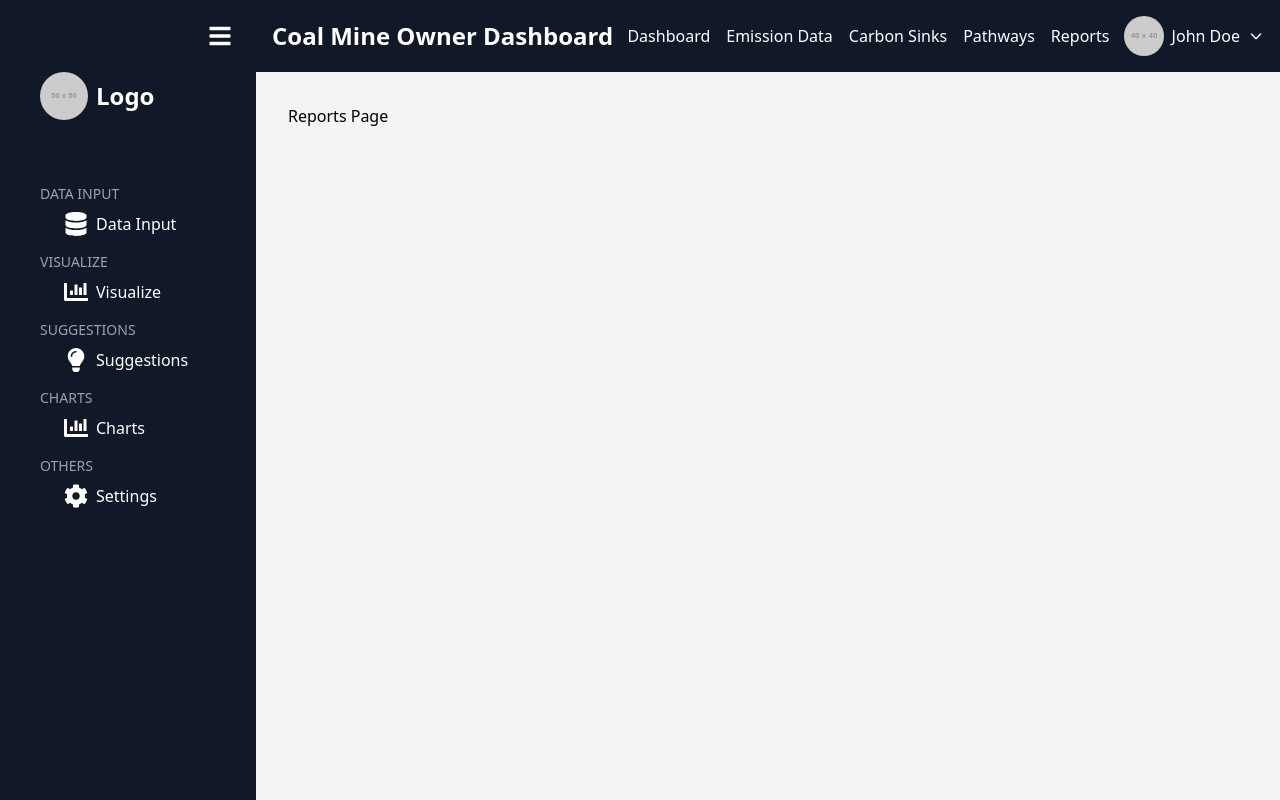
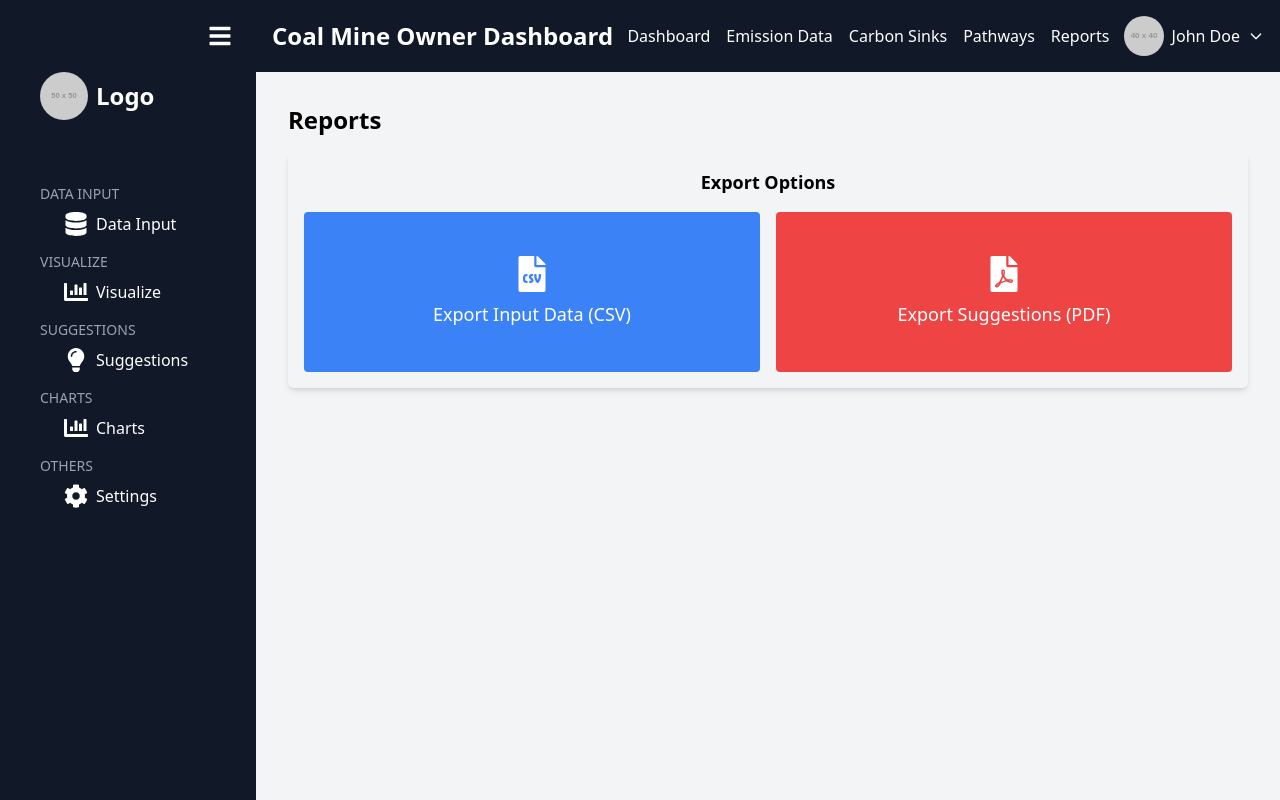
Before and after one commit to naveenrhindi/Frontend, a React (Vite) app: page /reports in a window 1280 px wide. Built offline with nearby package versions, Linux system fonts and the light colour scheme.

Commit message:
Implemented Export feature for Dummy data

```diff
--- a/package.json
+++ b/package.json
@@ -11,8 +11,11 @@
   },
   "dependencies": {
     "apexcharts": "^3.54.1",
+    "file-saver": "^2.0.5",
+    "jspdf": "^2.5.2",
     "jsvectormap": "^1.6.0",
     "leaflet": "^1.7.1",
+    "papaparse": "^5.4.1",
     "react": "^18.3.1",
     "react-apexcharts": "^1.5.0",
     "react-dom": "^18.3.1",
--- a/src/App.jsx
+++ b/src/App.jsx
@@ -10,6 +10,7 @@ import AccountSettings from './components/UserProfile/AccountSettings';
 import ChartOne from './components/Visualise/ChartOne'; // Import ChartOne component
 import ChartTwo from './components/Visualise/ChartTwo'; // Import ChartTwo component
 import ChartThree from './components/Visualise/ChartThree'; // Import ChartThree component
+import ExportOptions from './components/Export/ExportOptions'; // Correct path for ExportOptions component
 
 const App = () => {
   const [ownerData, setOwnerData] = useState({
@@ -20,6 +21,19 @@ const App = () => {
     coalMineName: "John's Coal Mine",
     about: "Riverstone Coal Mine is a leading coal mining operation located in India, established in 1985. With a focus on safety, sustainability, and innovation, we extract high-quality coal using advanced mining techniques. Our commitment to reducing environmental impact and supporting local communities is at the core of our operations through continuous investment in modern technologies."
   });
+
+  const inputData = [
+    { parameter: "Daily Production (tons)", value: 1500 },
+    { parameter: "Employee Count", value: 200 },
+    { parameter: "Safety Incidents", value: 2 },
+    { parameter: "Operational Hours", value: 24 },
+  ];
+
+  const suggestions = [
+    { parameter: "Emission Reduction", value: "Implement scrubbers to reduce emissions by 15%" },
+    { parameter: "Water Usage Optimization", value: "Recycle 50% of water used in operations" },
+    { parameter: "Safety Improvement", value: "Conduct bi-weekly safety drills" },
+  ];
 
   return (
     <Router>
@@ -34,7 +48,7 @@ const App = () => {
               if (section === 'dashboard') window.location.href = '/visualise';
               else if (section === 'emissionData') window.location.href = '/dataInput';
               else if (section === 'carbonSinks') window.location.href = '/carbonSinks';
-              else if (section === 'pathways') window.location.href = '/suggestions'; // Updated to navigate to suggestions
+              else if (section === 'pathways') window.location.href = '/suggestions';
               else if (section === 'reports') window.location.href = '/reports';
             }}
           />
@@ -50,7 +64,15 @@ const App = () => {
               <Route path="/chartTwo" element={<ChartTwo />} />
               <Route path="/chartThree" element={<ChartThree />} />
               <Route path="/carbonSinks" element={<div>Carbon Sinks Page</div>} />
-              <Route path="/reports" element={<div>Reports Page</div>} />
+              <Route path="/reports" element={
+                <div>
+                  <h1 className="text-2xl font-bold mb-4">Reports</h1>
+                  <ExportOptions
+                    inputData={inputData}
+                    suggestions={suggestions}
+                  />
+                </div>
+              } />
               {/* Add more routes as needed */}
             </Routes>
           </main>
--- /dev/null
+++ b/src/components/Export/ExportOptions.jsx
@@ -0,0 +1,50 @@
+import React from "react";
+import { saveAs } from "file-saver";
+import jsPDF from "jspdf";
+import Papa from 'papaparse';
+import { FaFileCsv, FaFilePdf } from 'react-icons/fa';
+
+function ExportOptions({ inputData, suggestions }) {
+  const exportToCSV = (data, filename) => {
+    const csv = Papa.unparse(data);
+    const blob = new Blob([csv], { type: "text/csv;charset=utf-8;" });
+    saveAs(blob, `${filename}.csv`);
+  };
+
+  const exportToPDF = (data, filename) => {
+    const doc = new jsPDF();
+    doc.text("Exported Data", 10, 10);
+    data.forEach((item, index) => {
+      doc.text(`${item.parameter}: ${item.value}`, 10, 20 + index * 10);
+    });
+    doc.save(`${filename}.pdf`);
+  };
+
+  return (
+    <div className="p-4 bg-gray-100 dark:bg-gray-900 text-center rounded-md shadow-md">
+      <h3 className="text-lg font-bold mb-4">Export Options</h3>
+      <div className="flex justify-between space-x-4">
+        <div className="flex-1 h-40">
+          <button
+            onClick={() => exportToCSV(inputData, "InputData")}
+            className="w-full h-full flex flex-col items-center justify-center bg-blue-500 text-white rounded hover:bg-blue-600 p-4"
+          >
+            <FaFileCsv className="mb-2 text-4xl" />
+            <span className="text-lg">Export Input Data (CSV)</span>
+          </button>
+        </div>
+        <div className="flex-1 h-40">
+          <button
+            onClick={() => exportToPDF(suggestions, "Suggestions")}
+            className="w-full h-full flex flex-col items-center justify-center bg-red-500 text-white rounded hover:bg-red-600 p-4"
+          >
+            <FaFilePdf className="mb-2 text-4xl" />
+            <span className="text-lg">Export Suggestions (PDF)</span>
+          </button>
+        </div>
+      </div>
+    </div>
+  );
+}
+
+export default ExportOptions;
```
Also changed, not shown: 1 other file (tests, documents, lock files or other folders).
